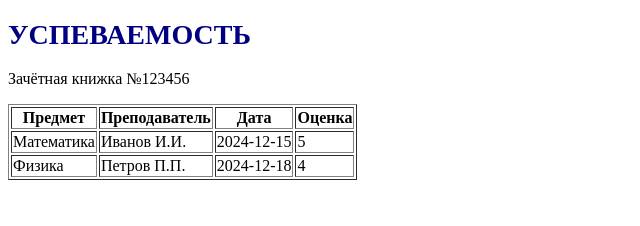
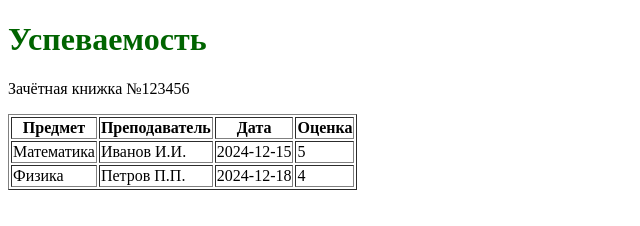
Before and after one commit to Remeslovvg/danilaslava, a plain HTML site: page grades.html in a window 1280 px wide. Shown: the whole page, without its empty margins (0-640 px from the left). Drawn offline with Linux system fonts and the light colour scheme.

Commit message:
Изменены стили заголовка H1

```diff
--- a/styles-alt.css
+++ b/styles-alt.css
@@ -1,5 +1,5 @@
 h1 {
-font-size: 28px;
-color: navy;
-text-transform: uppercase;
+font-size: 32px;
+color: darkgreen;
+font-weight: bold;
 }
```
